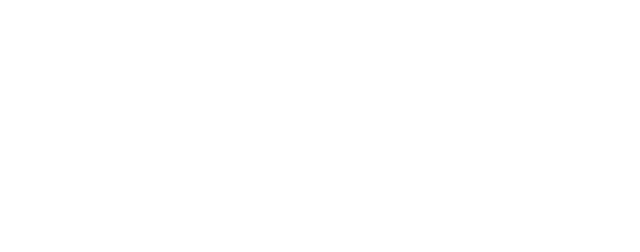
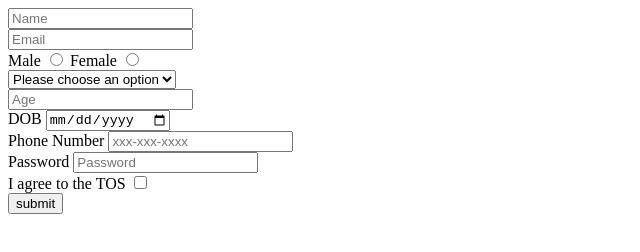
Before and after one commit to acciojob/signup-form-car-RajShelar-web, a website: page main.html in a window 1280 px wide. Shown: the whole page, without its empty margins (0-640 px from the left). Drawn offline with Linux system fonts and the light colour scheme.

Commit message:
created a submission

```diff
--- a/main.html
+++ b/main.html
@@ -8,6 +8,43 @@
 
 <body>
 	<!-- the entire body must be written by student -->
+	   <form action="" method="post">
+        <label for="name"Name></label>
+        <input type="text" required= id="name" placeholder="Name">
+        <br>
+        <label for="Email"email></label>
+        <input type="Email" required id="email" placeholder="Email">
+        <br>
+        <label for="Gender" >Male</label>
+        <input type="radio" required id="gender_m,gender_f" placeholder="">
+        <label for="Gender" >Female</label>
+        <input type="radio" required id="gender_m,gender_f" placeholder="">
+        <br>
+        <label for="Car Brands"Car Brands></label>
+        <!-- <input type="S required id="cars" placeholder=""> -->
+         <select required id="cars" >
+            <option value="">
+                Please choose an option
+            </option>
+         </select>
+         <br>
+         <label for="Age"Age></label>
+         <input type="Number" required id="age" placeholder="Age" >
+         <br>
+         <label for="DOB">DOB</label>
+         <input type="Date" required id="dob" >
+         <br>
+         <label for="Phone Number">Phone Number</label>
+         <input type="Tel" id="tel" placeholder="xxx-xxx-xxxx">
+         <br>
+         <label for="Password">Password</label>
+         <input type="Password" required id="password" placeholder="Password">
+         <br>
+         <label for="I agree to the TOS">I agree to the TOS</label>
+         <input type="Checkbox" required id="tos" >
+         <br>
+        <button>submit</button>
+    </form>
     <script type="text/javascript" src="./script.js">
 </script>
 
```
